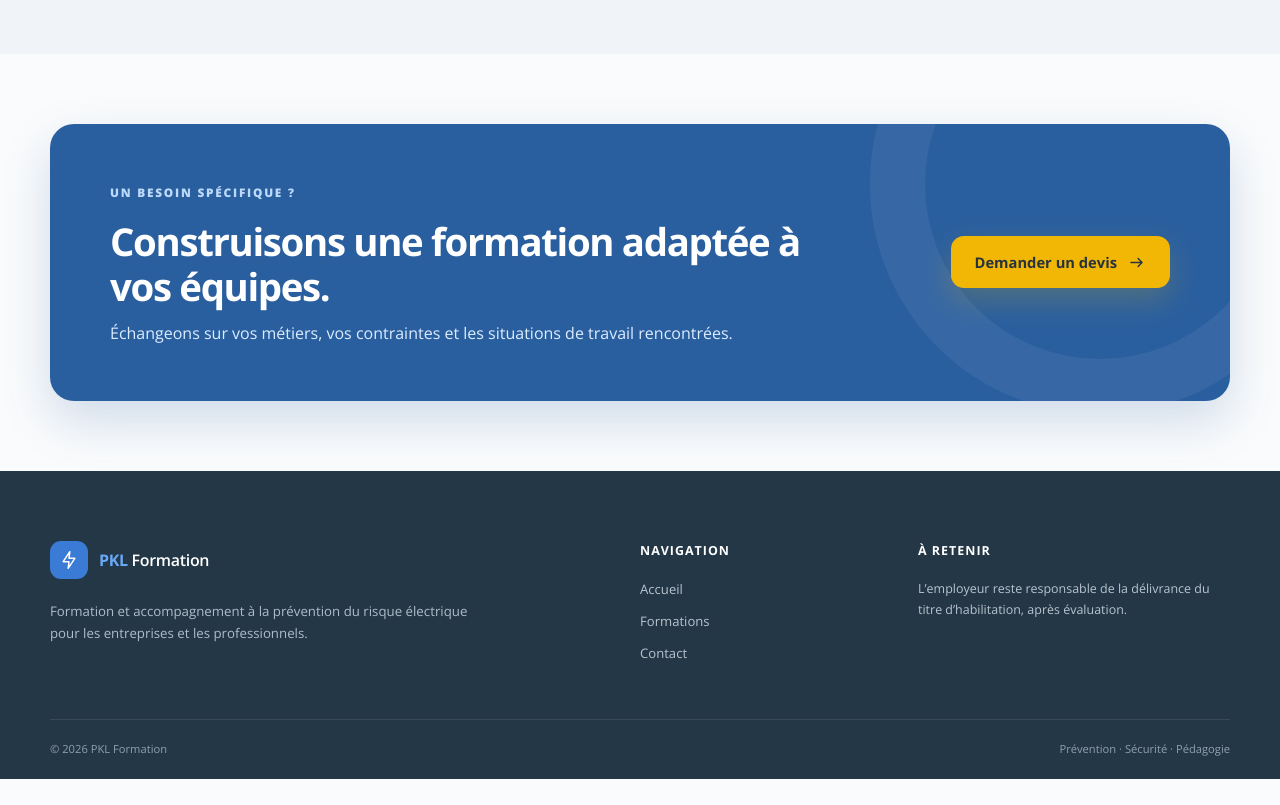
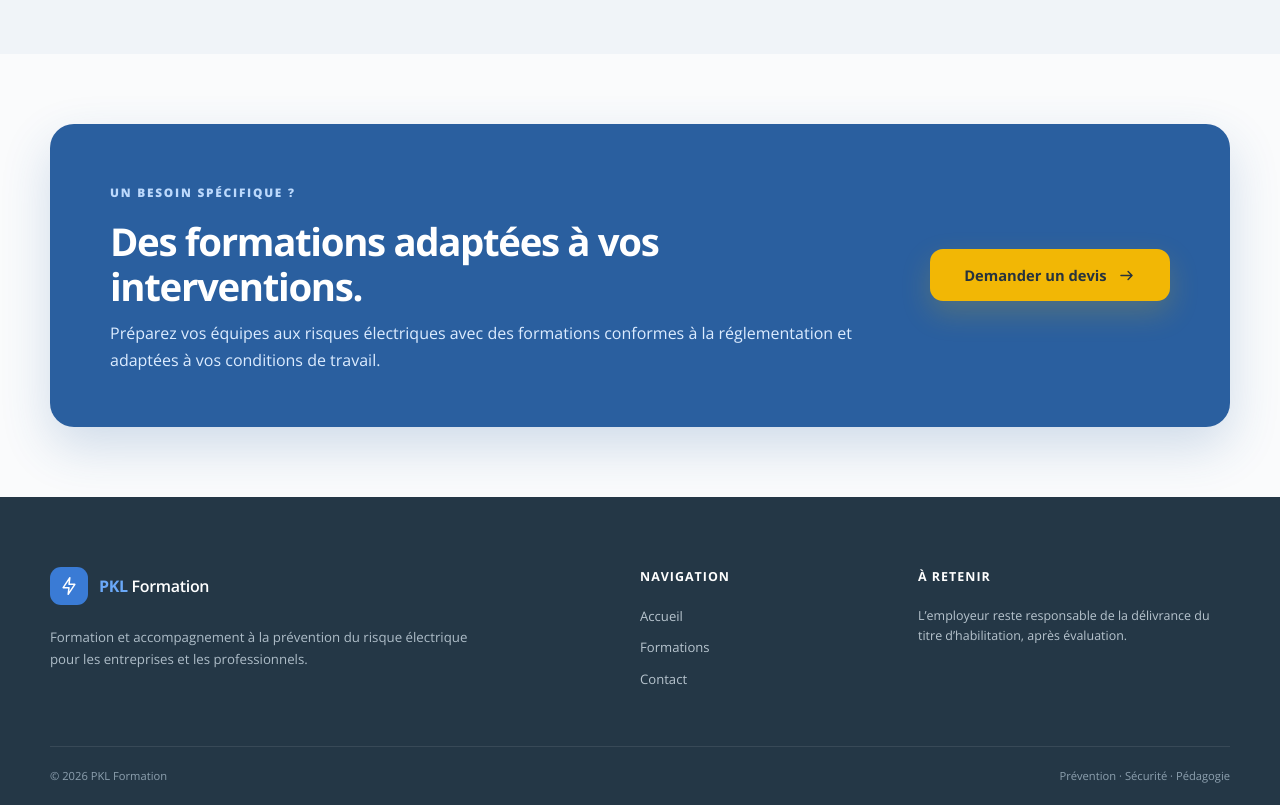
Before and after one commit to GregBoil/PKL, a React (Vite) app: page / in a window 1280 px wide. Shown: the part 3240-4045 px from the top of the page. Before the commit the page ends 4019 px from the top, so only its background shows below. Built offline with nearby package versions, Linux system fonts and the light colour scheme.

Commit message:
The yellow box width

```diff
--- a/src/pages/Home.jsx
+++ b/src/pages/Home.jsx
@@ -241,10 +241,10 @@ export default function Home() {
         <div className="container cta-card">
           <div>
             <span className="eyebrow eyebrow-light">Un besoin spécifique ?</span>
-            <h2>Construisons une formation adaptée à vos équipes.</h2>
+            <h2>Des formations adaptées à vos interventions.</h2>
             <p>
-              Échangeons sur vos métiers, vos contraintes et les situations de
-              travail rencontrées.
+              Préparez vos équipes aux risques électriques avec des formations conformes
+               à la réglementation et adaptées à vos conditions de travail.
             </p>
           </div>
 
--- a/src/styles.css
+++ b/src/styles.css
@@ -220,6 +220,7 @@ p {
 .button-yellow {
   color: #27333d;
   background: var(--yellow);
+  width: 300px;
   box-shadow: 0 12px 30px rgba(242, 183, 5, .2);
 }
 
@@ -806,17 +807,6 @@ p {
   background: #2a5f9f;
   border-radius: 24px;
   box-shadow: 0 20px 50px rgba(42,95,159,.2);
-}
-
-.cta-card::before {
-  content: '';
-  position: absolute;
-  width: 350px;
-  height: 350px;
-  right: -100px;
-  top: -170px;
-  border: 55px solid rgba(255,255,255,.06);
-  border-radius: 50%;
 }
 
 .cta-card > * {
```
